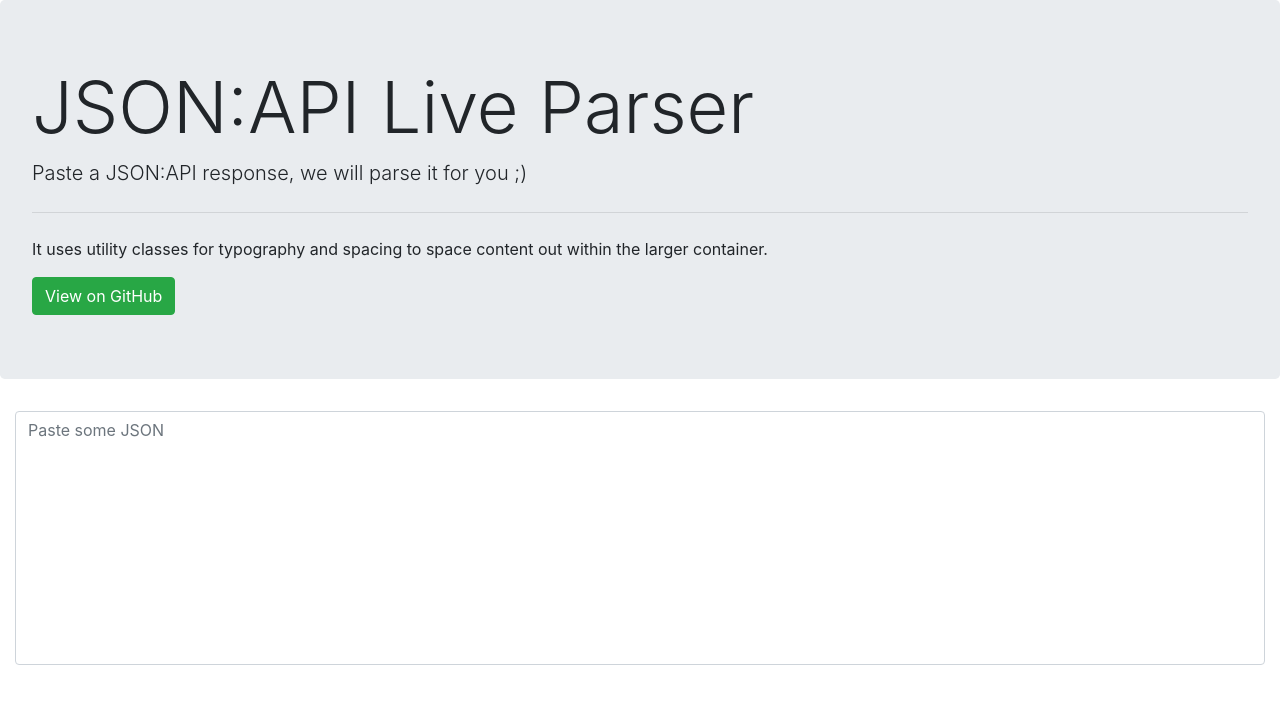
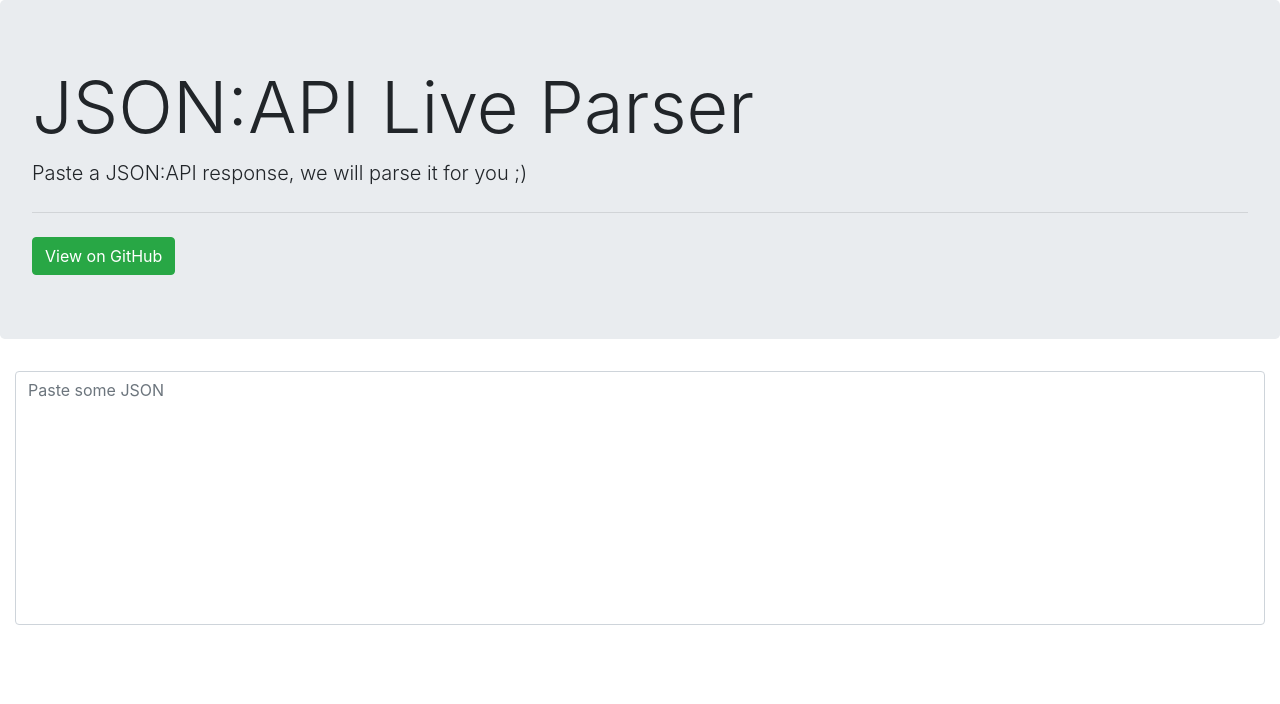
Before and after one commit to yavisht/JSON-API-Online-Parser, a Nuxt app: page / in a window 1280 px wide. Shown: the top 704 px of the page. Built offline with nearby package versions, Linux system fonts and the light colour scheme.

Commit message:
remove <template> pattern and use prop instead

```diff
--- a/nuxt.config.js
+++ b/nuxt.config.js
@@ -33,7 +33,12 @@ export default {
    */
   buildModules: [
     // Doc: https://github.com/nuxt-community/eslint-module
-    '@nuxtjs/eslint-module'
+    [
+      '@nuxtjs/eslint-module',
+      {
+        fix: true
+      }
+    ]
   ],
   /*
    ** Nuxt.js modules
--- a/pages/index.vue
+++ b/pages/index.vue
@@ -1,21 +1,10 @@
 <template>
   <div>
-    <b-jumbotron>
-      <template v-slot:header
-        >JSON:API Live Parser</template
-      >
-
-      <template v-slot:lead
-        >Paste a JSON:API response, we will parse it for you ;)</template
-      >
-
+    <b-jumbotron
+      :header="'JSON:API Live Parser'"
+      :lead="'Paste a JSON:API response, we will parse it for you ;)'"
+    >
       <hr class="my-4" />
-
-      <p>
-        It uses utility classes for typography and spacing to space content out
-        within the larger container.
-      </p>
-
       <b-button
         variant="success"
         href="https://github.com/yavisht/JSON-API-Online-Parser"
@@ -68,6 +57,7 @@
     </b-container>
   </div>
 </template>
+
 <script>
 import jsonapi from 'jsonapi-parse'
 import VueJsonPretty from 'vue-json-pretty'
@@ -94,6 +84,7 @@ export default {
   }
 }
 </script>
+
 <style lang="scss" scoped>
 .col {
   .btn {
```
